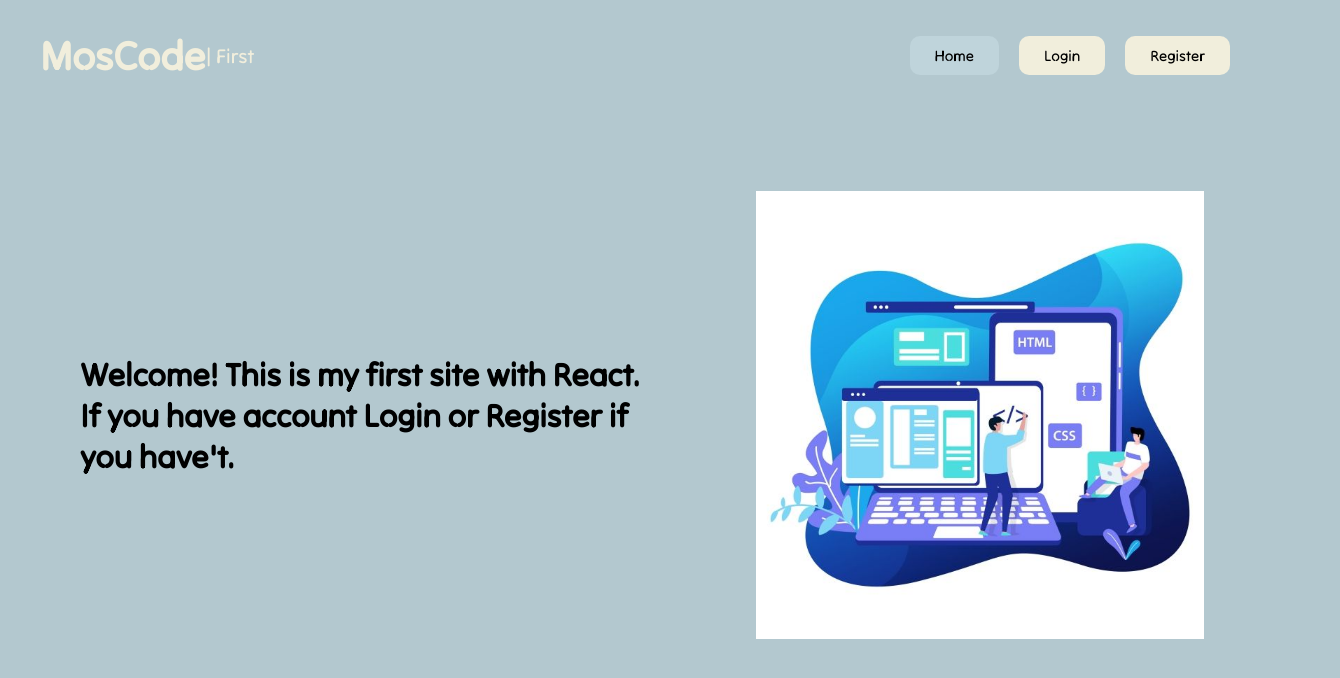
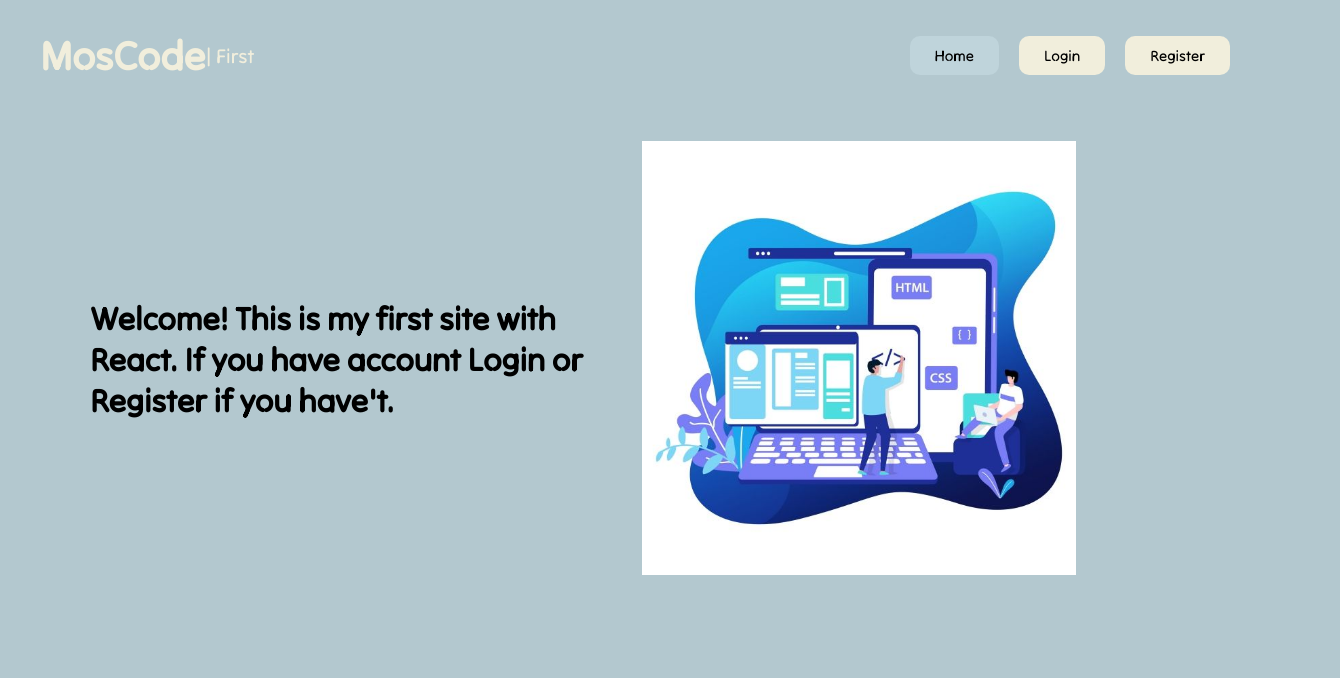
Before and after one commit to moscodee/register-login-form, a React (Vite) app: page / in a window 1280 px wide. Shown: the top 678 px of the page, 1340 px wide, since content can reach past the window. Built offline with nearby package versions, Linux system fonts and the light colour scheme.

Commit message:
fixed: Home page has a better response

```diff
--- a/src/components/Home/Home.module.css
+++ b/src/components/Home/Home.module.css
@@ -6,26 +6,14 @@ body {
 .main {
   display: flex;
   align-items: center;
-  position: relative;
+  justify-content: center;
   padding: 30px;
-  width: 100%;
-  height: 85%;
+  margin: 30px;
 }
-.main h1 {
+.description {
   max-width: 45%;
-  transition: 0.5s;
+  margin: 30px;
 }
-.main img {
-  width: 60%;
-  margin: 50px;
-  transition: 0.5s;
+.img_container img {
+  width: 75%;
 }
-@media only screen and (min-width: 1200px) {
-  .main img {
-    width: 35%;
-  }
-  .main h1 {
-    max-width: 45%;
-    margin: 50px;
-  }
-}
--- a/src/components/Home/index.jsx
+++ b/src/components/Home/index.jsx
@@ -6,11 +6,13 @@ const Home = () => {
     <div>
       <Header />
       <div className={CSS.main}>
-        <h1>
+        <h1 className={CSS.description}>
           Welcome! This is my first site with React. If you have account Login
           or Register if you have't.
         </h1>
-        <img src={imageDev} />
+        <div className={CSS.img_container}>
+          <img src={imageDev} />
+        </div>
       </div>
     </div>
   );
```
